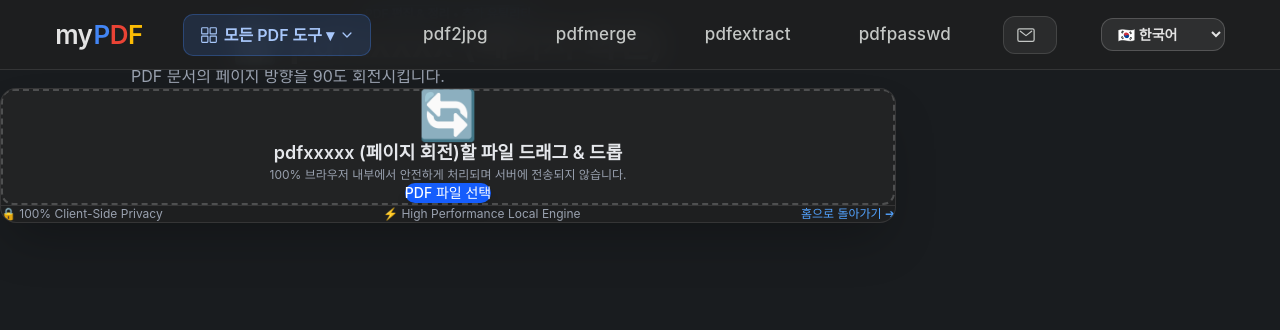
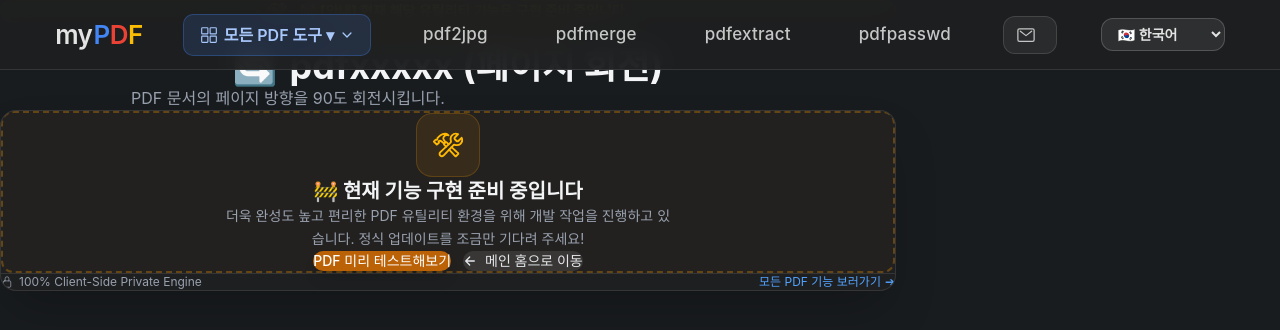
Before and after one commit to HANJAEDUC/pdfutil, a Next.js app: page /pdfxxxxx in a window 1280 px wide. Shown: the top 330 px of the page. Built offline with nearby package versions, Linux system fonts and the light colour scheme.

Commit message:
Add Under Construction (Coming Soon) notice to reference demo tool pages

```diff
--- a/src/components/DemoToolClient.tsx
+++ b/src/components/DemoToolClient.tsx
@@ -2,6 +2,7 @@
 
 import React, { useState } from 'react';
 import Link from 'next/link';
+import { IoConstructOutline, IoArrowBackOutline, IoLockClosedOutline } from 'react-icons/io5';
 
 interface DemoToolProps {
   title: string;
@@ -19,11 +20,21 @@
     }
   };
 
+  const handleActionClick = () => {
+    alert(`🚧 [${title}] 기능은 현재 열심히 준비 중입니다!\n빠른 시일 내에 완성된 기능으로 업데이트해 드리겠습니다.`);
+  };
+
   return (
     <div className="max-w-4xl mx-auto px-4 py-12">
+      {/* Top Banner Notice */}
+      <div className="mb-6 p-4 rounded-2xl bg-amber-500/10 border border-amber-500/30 text-amber-300 text-sm font-semibold flex items-center justify-center gap-3 shadow-lg text-center">
+        <IoConstructOutline className="text-xl shrink-0 animate-pulse" />
+        <span>🚧 <strong>[안내]</strong> 현재 해당 유틸리티 기능은 <strong>구현 준비 중</strong>입니다.</span>
+      </div>
+
       <div className="text-center mb-8">
-        <span className="inline-block px-3 py-1 bg-blue-500/10 text-blue-400 text-xs font-semibold rounded-full mb-3 border border-blue-500/20">
-          {category} • 추가 유틸리티
+        <span className="inline-block px-3 py-1 bg-amber-500/15 text-amber-400 text-xs font-semibold rounded-full mb-3 border border-amber-500/30">
+          {category} • 출시 준비 중 (Coming Soon)
         </span>
         <h1 className="text-3xl sm:text-4xl font-bold text-gray-100 flex items-center justify-center gap-3">
           <span>{icon}</span>
@@ -35,40 +46,53 @@
       </div>
 
       <div className="bg-[#1e1f20] border border-white/10 rounded-2xl p-8 sm:p-12 text-center shadow-2xl relative overflow-hidden">
-        <div className="border-2 border-dashed border-white/20 hover:border-blue-500/50 transition-colors rounded-xl p-8 sm:p-12 flex flex-col items-center justify-center cursor-pointer bg-white/[0.02]">
-          <div className="text-5xl mb-4">{icon}</div>
-          <h3 className="text-lg font-semibold text-gray-200 mb-1">
-            {selectedFile ? selectedFile.name : `${title}할 파일 드래그 & 드롭`}
+        <div className="border-2 border-dashed border-amber-500/30 rounded-xl p-8 sm:p-12 flex flex-col items-center justify-center bg-amber-500/[0.02]">
+          <div className="w-16 h-16 rounded-2xl bg-amber-500/10 text-amber-400 flex items-center justify-center text-3xl mb-4 border border-amber-500/20">
+            <IoConstructOutline />
+          </div>
+
+          <h3 className="text-xl font-bold text-gray-100 mb-2">
+            🚧 현재 기능 구현 준비 중입니다
           </h3>
-          <p className="text-xs text-gray-400 mb-6">
-            100% 브라우저 내부에서 안전하게 처리되며 서버에 전송되지 않습니다.
+          <p className="text-sm text-gray-400 max-w-md mx-auto mb-6 leading-relaxed">
+            더욱 완성도 높고 편리한 PDF 유틸리티 환경을 위해 개발 작업을 진행하고 있습니다. 정식 업데이트를 조금만 기다려 주세요!
           </p>
 
-          <label className="px-6 py-3 bg-blue-600 hover:bg-blue-500 text-white font-medium rounded-xl text-sm transition-all shadow-lg cursor-pointer inline-flex items-center gap-2">
-            <span>PDF 파일 선택</span>
-            <input type="file" accept=".pdf,application/pdf" className="hidden" onChange={handleFileChange} />
-          </label>
+          <div className="flex flex-wrap items-center justify-center gap-3">
+            <label className="px-6 py-3 bg-amber-600/80 hover:bg-amber-600 text-white font-medium rounded-xl text-sm transition-all shadow-lg cursor-pointer inline-flex items-center gap-2">
+              <span>PDF 미리 테스트해보기</span>
+              <input type="file" accept=".pdf,application/pdf" className="hidden" onChange={handleFileChange} />
+            </label>
+
+            <Link
+              href="/"
+              className="px-6 py-3 bg-white/10 hover:bg-white/20 text-gray-200 font-medium rounded-xl text-sm transition-all inline-flex items-center gap-2"
+            >
+              <IoArrowBackOutline />
+              <span>메인 홈으로 이동</span>
+            </Link>
+          </div>
         </div>
 
         {selectedFile && (
-          <div className="mt-6 p-4 bg-blue-500/10 border border-blue-500/20 rounded-xl text-left flex items-center justify-between">
-            <span className="text-sm text-blue-300 font-medium truncate">
+          <div className="mt-6 p-4 bg-amber-500/10 border border-amber-500/30 rounded-xl text-left flex items-center justify-between">
+            <span className="text-sm text-amber-300 font-medium truncate">
               📄 {selectedFile.name} ({(selectedFile.size / 1024).toFixed(1)} KB)
             </span>
             <button
-              onClick={() => alert(`${title} 기능 테스트 중입니다! 정상 선택되었습니다.`)}
-              className="px-4 py-2 bg-blue-500 text-white text-xs font-bold rounded-lg hover:bg-blue-400 transition-all shrink-0 ml-4"
+              onClick={handleActionClick}
+              className="px-4 py-2 bg-amber-500 text-gray-950 font-bold text-xs rounded-lg hover:bg-amber-400 transition-all shrink-0 ml-4 shadow"
             >
-              {title} 실행 ➔
+              {title} 테스트 ➔
             </button>
           </div>
         )}
 
         <div className="mt-8 pt-6 border-t border-white/10 flex flex-wrap items-center justify-between text-xs text-gray-400 gap-4">
-          <span>🔒 100% Client-Side Privacy</span>
-          <span>⚡ High Performance Local Engine</span>
-          <Link href="/" className="text-blue-400 hover:underline">
-            홈으로 돌아가기 ➔
+          <span className="flex items-center gap-1.5"><IoLockClosedOutline /> 100% Client-Side Private Engine</span>
+          <Link href="/" className="text-blue-400 hover:underline flex items-center gap-1">
+            <span>모든 PDF 기능 보러가기</span>
+            <span>➔</span>
           </Link>
         </div>
       </div>
```
